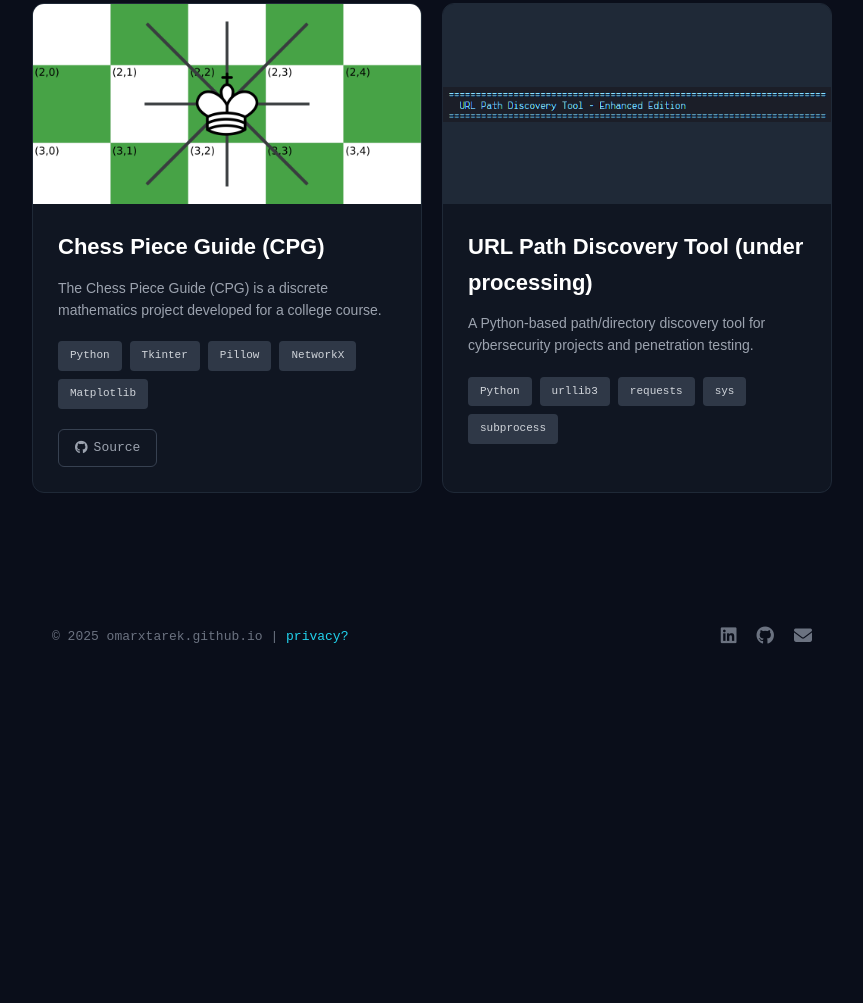
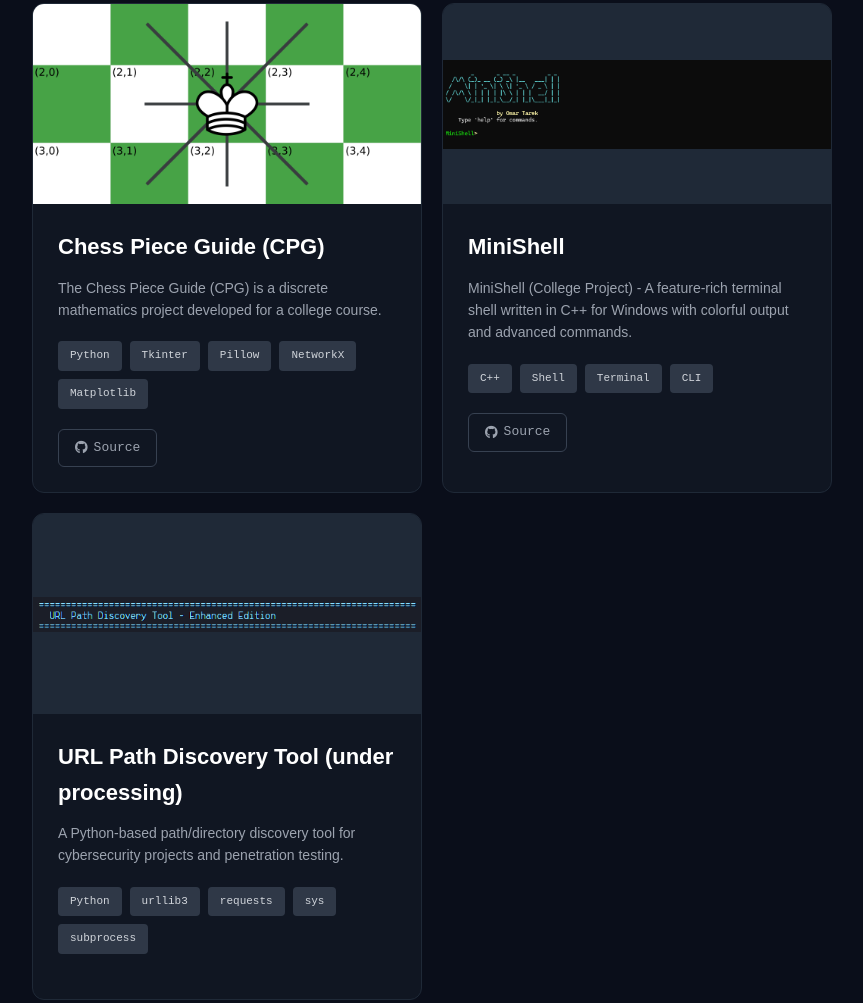
Before and after one commit to OmarxTarek/omarxtarek.github.io, a plain HTML site: page index.html in a window 1280 px wide. Shown: the part 1156-2159 px from the top of the page, without its empty margins (208-1071 px from the left). Before the commit the page ends 1828 px from the top, so only its background shows below. Drawn offline with nearby package versions, Linux system fonts and the light colour scheme; a web font is replaced by a local one.

Commit message:
Add initial image for Minishell interface

```diff
--- a/index.html
+++ b/index.html
@@ -137,6 +137,27 @@
       </div>
       <div class="project-card">
         <div class="project-image">
+          <img src="Images/Minishell_interface.png" alt="MiniShell" style="object-fit: scale-down;">
+        </div>
+        <div class="project-info">
+          <h3 class="project-title">MiniShell</h3>
+          <p class="project-description">MiniShell (College Project) - A feature-rich terminal shell written in C++ for
+            Windows with colorful output and advanced commands.</p>
+          <div class="project-tags">
+            <span class="tag">C++</span>
+            <span class="tag">Shell</span>
+            <span class="tag">Terminal</span>
+            <span class="tag">CLI</span>
+          </div>
+          <div class="project-links">
+            <a href="https://github.com/OmarxTarek/MiniShell" class="project-link">
+              <i class="fa-brands fa-github"></i> Source
+            </a>
+          </div>
+        </div>
+      </div>
+      <div class="project-card">
+        <div class="project-image">
           <img src="Images/URL.png" alt="URL" style="width: 100%; height: 100%; object-fit: contain;">
         </div>
         <div class="project-info">
@@ -152,6 +173,7 @@
           </div>
         </div>
       </div>
+
     </div>
   </section>
 
```
Also changed, not shown: projects.html (+21 -0 lines), Images/Minishell_CMD.png (added), Images/Minishell_interface.png (added).
